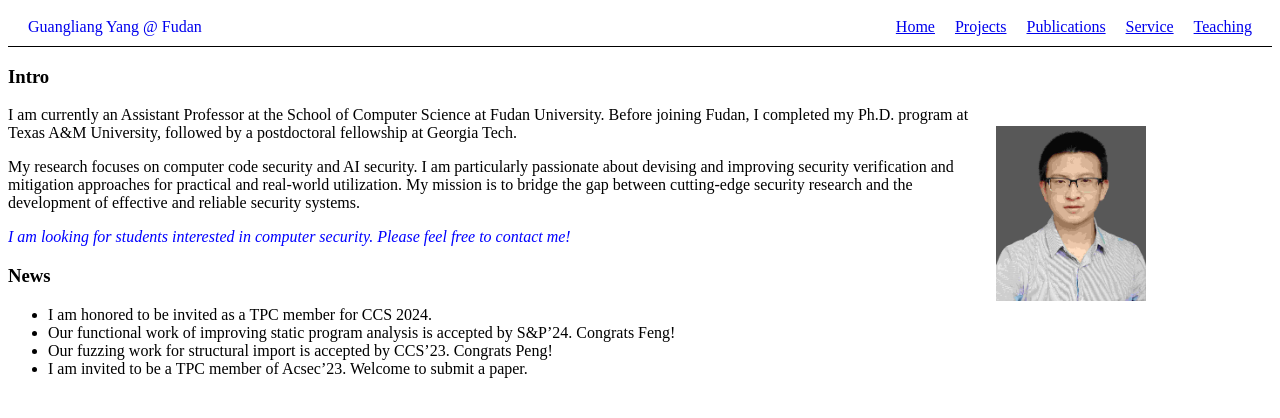
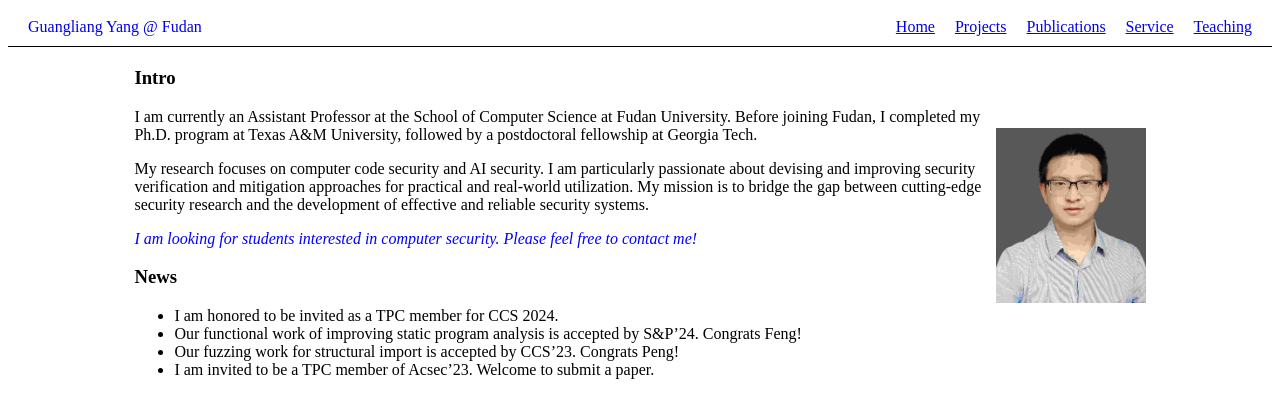
Before and after one commit to yang-guangliang/yang-guangliang.github.io, a Jekyll site: the page built from index.md, in a window 1280 px wide. Shown: the top 418 px of the page. Built offline with Jekyll 4.4.1, drawn with Linux system fonts in a browser that asks for light colours.

Commit message:
adjsut css

```diff
--- a/assets/styles.css
+++ b/assets/styles.css
@@ -1,5 +1,18 @@
+/* Base styles for main - applicable for mobile devices */
 main {
-    width:90% /* or you can also set 900px*/
+    width: 100%; /* Full width on mobile devices */
+    margin: 20px 0; /* Adjust margin as needed */
+    /* Additional styling for main content... */
+}
+
+/* CSS styles for larger screens */
+@media screen and (min-width: 768px) { /* Adjust the breakpoint as needed */
+    main {
+        width: 80%; /* 80% width on larger screens */
+        margin: 20px auto; /* Centered with auto margins */
+        max-width: 1200px; /* Optional: Limit the maximum width */
+        /* Additional styling for larger screens... */
+    }
 }
 
 nav {
```
